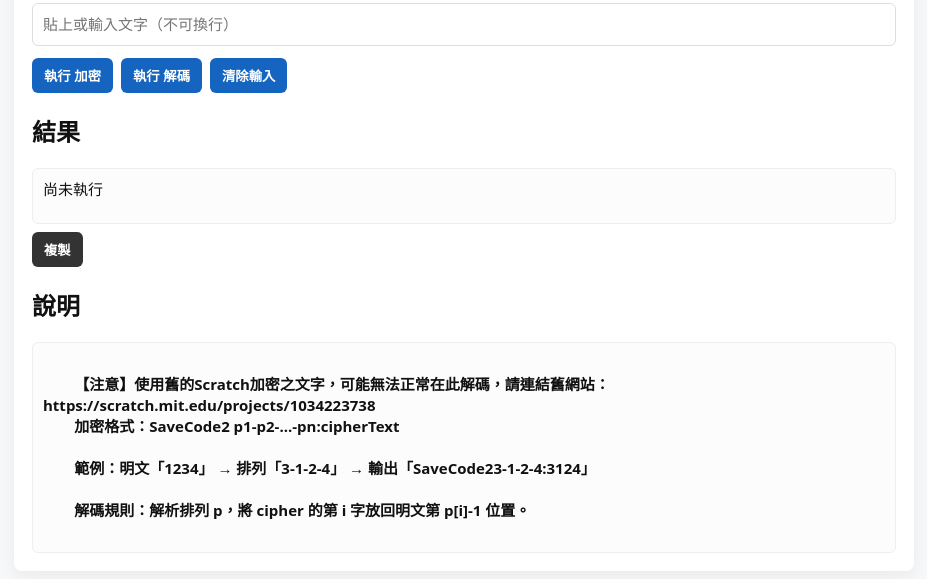
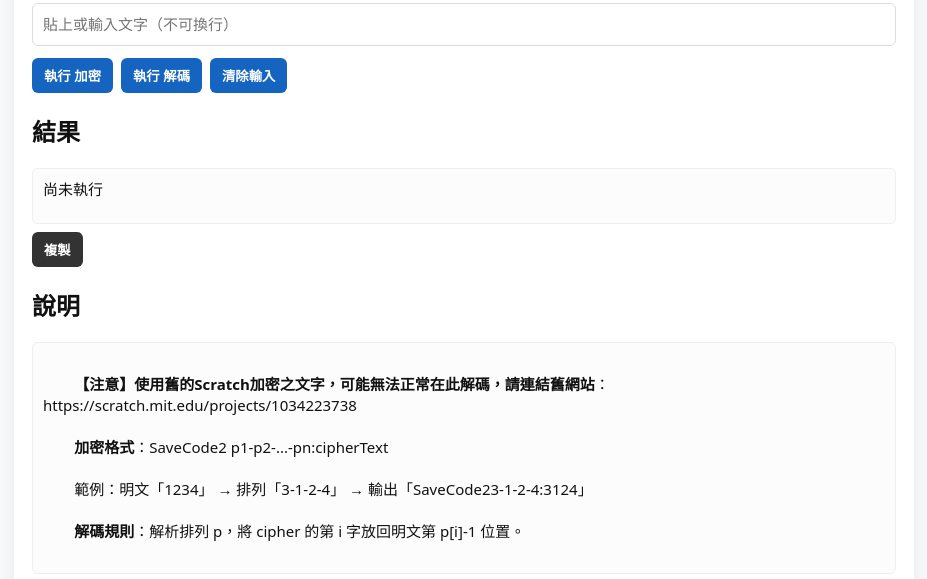
Before and after one commit to KevinChensinlong/text-bot-site, a plain HTML site: page index.html in a window 1280 px wide. Shown: the part 131-710 px from the top of the page, without its empty margins (176-1103 px from the left). Drawn offline with Linux system fonts and the light colour scheme.

Commit message:
Update index.html

```diff
--- a/index.html
+++ b/index.html
@@ -31,7 +31,7 @@
     <section>
       <h2>說明</h2>
       <div class="box">
-        <strong>【注意】使用舊的Scratch加密之文字，可能無法正常在此解碼，請連結舊網站：https://scratch.mit.edu/projects/1034223738
+        <strong>【注意】使用舊的Scratch加密之文字，可能無法正常在此解碼，請連結舊網站</strong>：https://scratch.mit.edu/projects/1034223738<br>
         <strong>加密格式</strong>：SaveCode2 p1-p2-...-pn:cipherText<br>
         範例：明文「1234」 → 排列「3-1-2-4」 → 輸出「SaveCode23-1-2-4:3124」<br>
         <strong>解碼規則</strong>：解析排列 p，將 cipher 的第 i 字放回明文第 p[i]-1 位置。
```
